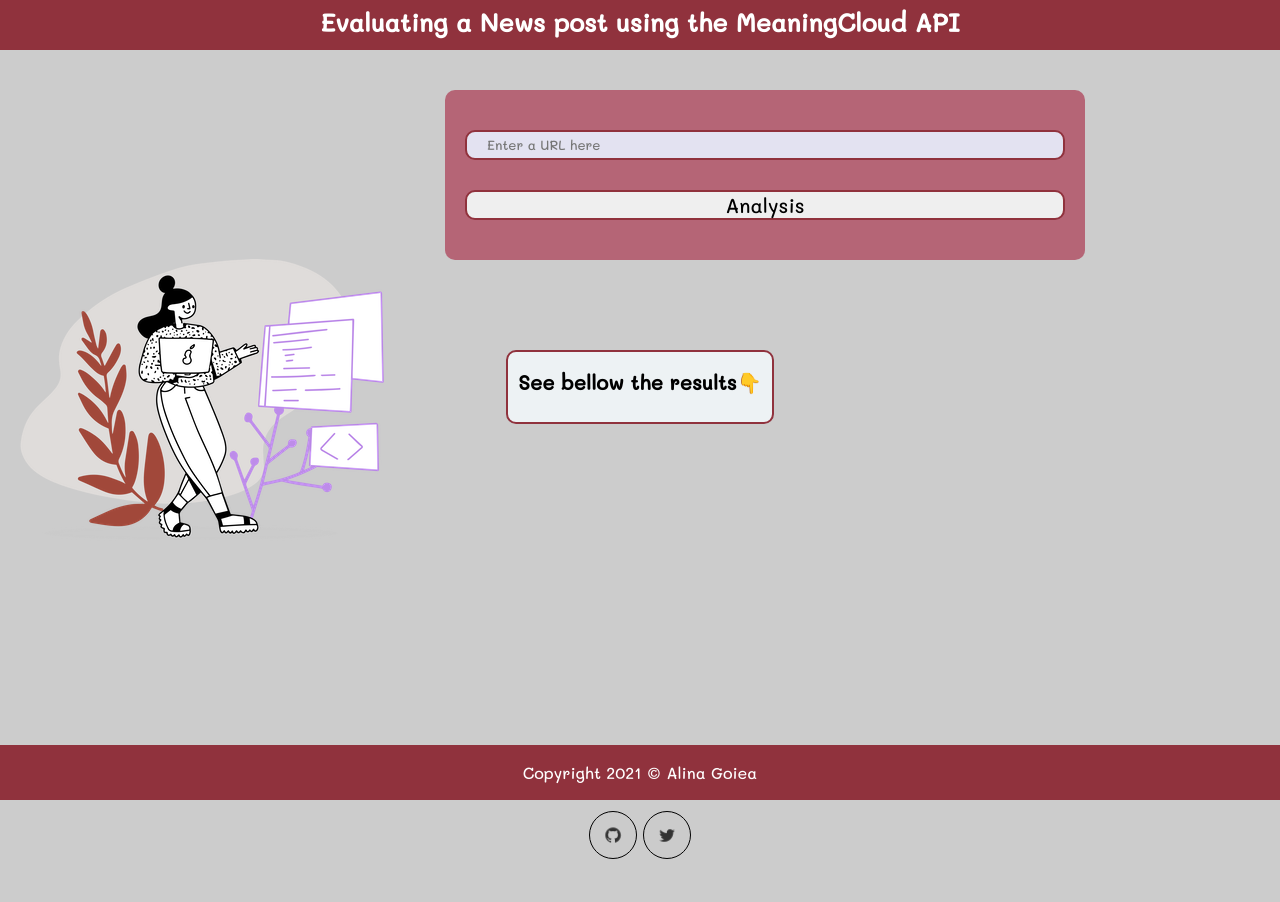
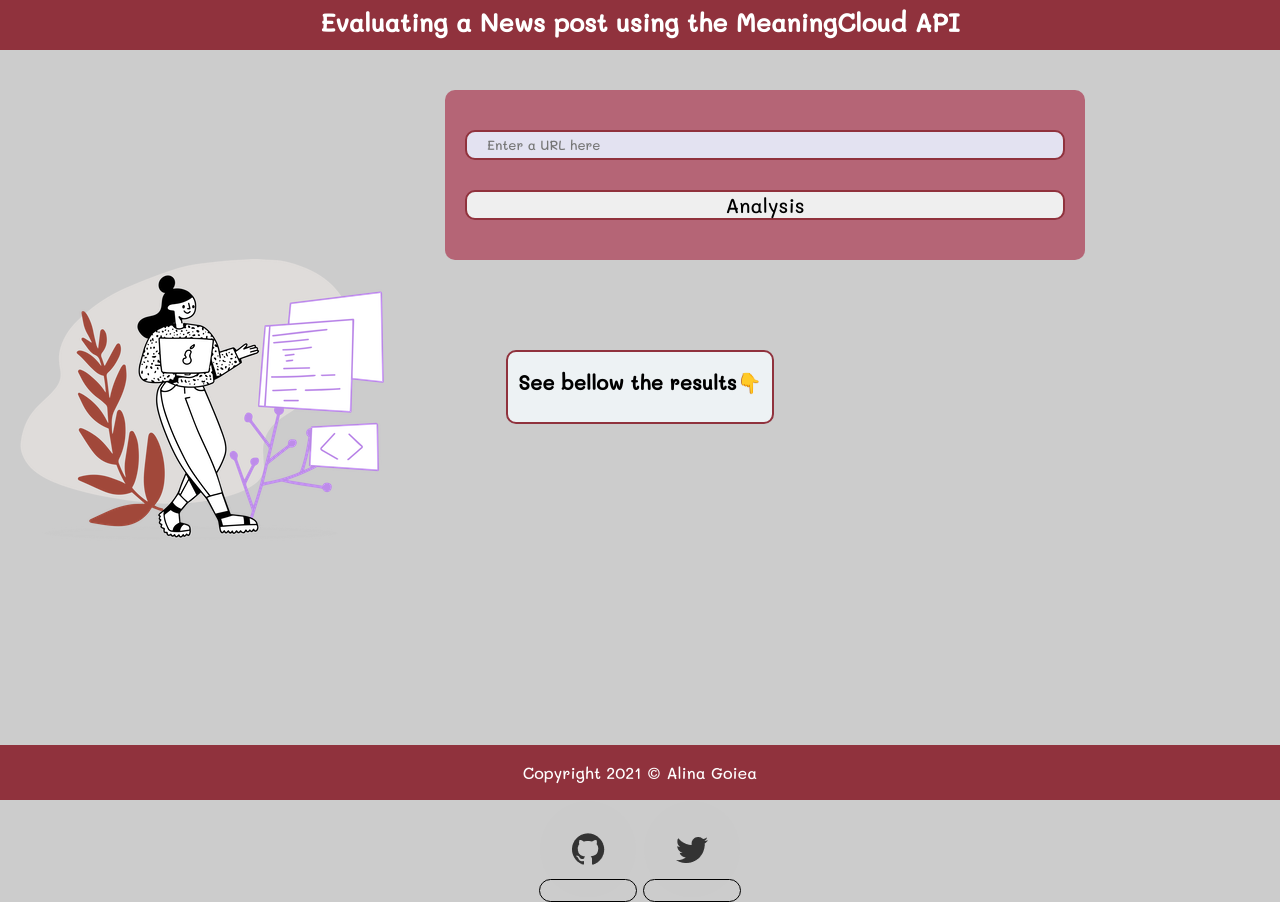
Before and after one commit to AlinaDev252/Evaluate-news-nlp, a website built with webpack: page src/client/views/index.html in a window 1280 px wide. Before the commit the page ends 863 px from the top, so only its background shows below. Built offline with nearby package versions, Linux system fonts and the light colour scheme.

Commit message:
Add share buttons in the footer

```diff
--- a/src/client/styles/footer.scss
+++ b/src/client/styles/footer.scss
@@ -12,10 +12,11 @@
 	padding: 20px;
 }
 
-.social-media a img {
+.social-media a {
 	width: 48px;
 	height: 48px;
 	border: 1px solid black;
 	border-radius: 24px;
 	margin-top: 10px;
+	text-decoration: none;
 }
```
